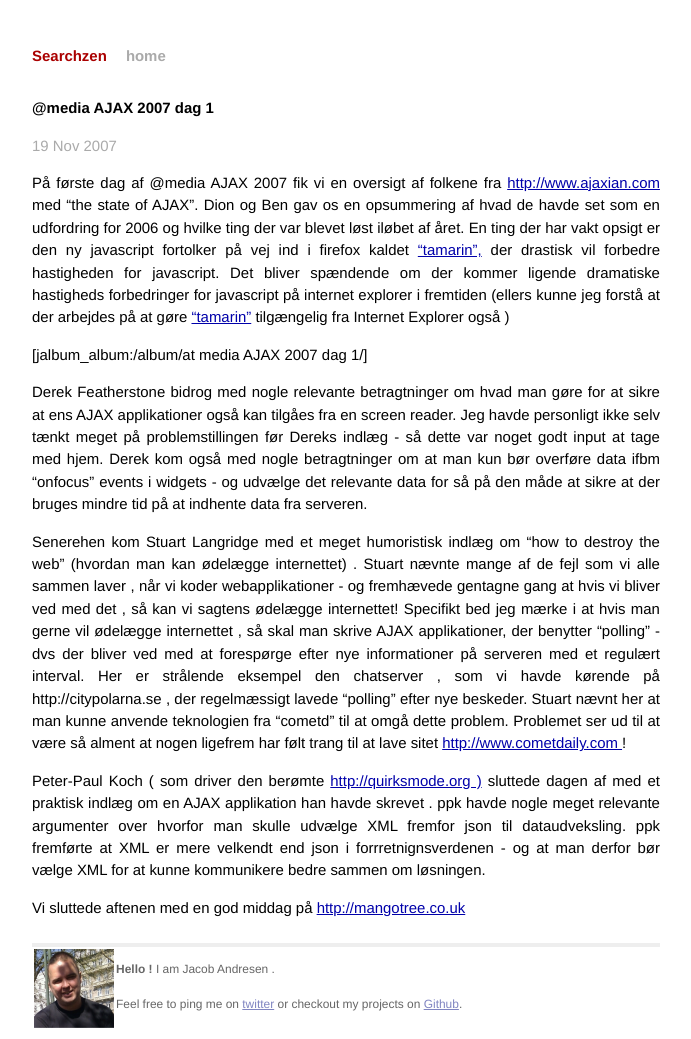
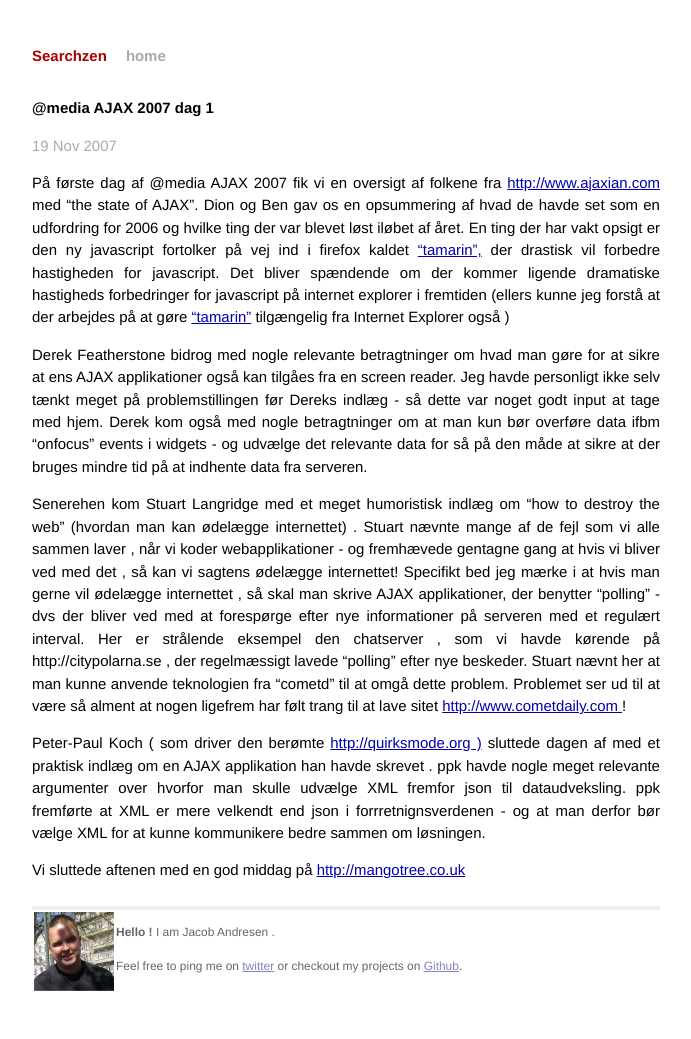
Before and after one commit to jacobandresen/searchzen.org, a Jekyll site: the page built from _posts/2007-11-19-@media-AJAX-2007-dag-1.markdown, in a window 1280 px wide. Shown: the whole page, without its empty margins (294-985 px from the left). Built offline with Jekyll 4.4.1, drawn with Linux system fonts in a browser that asks for light colours; Markdown is read by kramdown in place of the engine named in the settings; after the commit the page ends 1001 px from its top, so only the background shows below that.

Commit message:
removing links to missing pictures

```diff
--- a/_posts/2007-11-19-@media-AJAX-2007-dag-1.markdown
+++ b/_posts/2007-11-19-@media-AJAX-2007-dag-1.markdown
@@ -7,8 +7,6 @@
 ---
 På første dag af @media AJAX 2007 fik vi en oversigt af folkene fra <a href="http://www.ajaxian.com">http://www.ajaxian.com</a> med "the state of AJAX". Dion og Ben gav os en opsummering af hvad de havde set som en udfordring for 2006 og hvilke ting der var blevet løst iløbet af året. En ting der har vakt opsigt er den ny javascript fortolker på vej ind i firefox kaldet <a href="http://www.mozilla.org/projects/tamarin/faq.html" title="tamarin">"tamarin",</a> der drastisk vil forbedre hastigheden for javascript. Det bliver spændende om der kommer ligende dramatiske hastigheds forbedringer for javascript på internet explorer i fremtiden (ellers kunne jeg forstå at der arbejdes på at gøre <a href="http://www.mozilla.org/projects/tamarin/faq.html" title="tamarin">"tamarin"</a> tilgængelig fra Internet Explorer også )
 
-[jalbum_album:/album/at media AJAX 2007 dag 1/]
-
 Derek Featherstone bidrog med nogle relevante betragtninger om hvad man gøre for at sikre at ens AJAX applikationer også kan tilgåes fra en screen reader. Jeg havde personligt ikke selv tænkt meget på problemstillingen før Dereks indlæg - så dette var noget godt input at tage med hjem. Derek kom også med nogle betragtninger om at man kun bør overføre data ifbm "onfocus" events i widgets - og udvælge det relevante data for så på den måde at sikre at der bruges mindre tid på at indhente data fra serveren.
 
 Senerehen kom Stuart Langridge med et meget humoristisk indlæg om "how to destroy the web" (hvordan man kan ødelægge internettet) . Stuart nævnte mange af de fejl som vi alle sammen laver , når vi koder webapplikationer - og fremhævede gentagne gang at hvis vi bliver ved med det , så kan vi sagtens ødelægge internettet! Specifikt bed jeg mærke i at hvis man gerne vil ødelægge internettet , så skal man skrive AJAX applikationer, der benytter "polling" - dvs der bliver ved med at forespørge efter nye informationer på serveren med et regulært interval.  Her er strålende eksempel den chatserver , som vi havde kørende på http://citypolarna.se , der regelmæssigt lavede "polling" efter  nye beskeder. Stuart nævnt her at man kunne anvende teknologien fra "cometd" til at omgå dette problem. Problemet ser ud til at være så alment at nogen ligefrem har følt trang til at lave sitet <a href="http://cometdaily.com/">http://www.cometdaily.com </a>!
--- a/_posts/2007-11-19-ankomst-til-@media-AJAX-2007.markdown
+++ b/_posts/2007-11-19-ankomst-til-@media-AJAX-2007.markdown
@@ -7,6 +7,4 @@
 ---
 Så er vi ankommet til London for at deltage i konferencen @media AJAX 2007. Meningen med denne konference er at lære mere om hvad der rører sig i AJAX verdenen iøjeblikket .  I aften har vi spist aftensmad på <a href="http://www.sherlockholmespub.com" title="Sherlock Holmes Pub">http://www.sherlockholmespub.com</a>
 
-[jalbum_album:/album/at Media AJAX 2007 ankomst]
-
 Det blever spændende at følge åbningen af konferencen imorgen.
```
